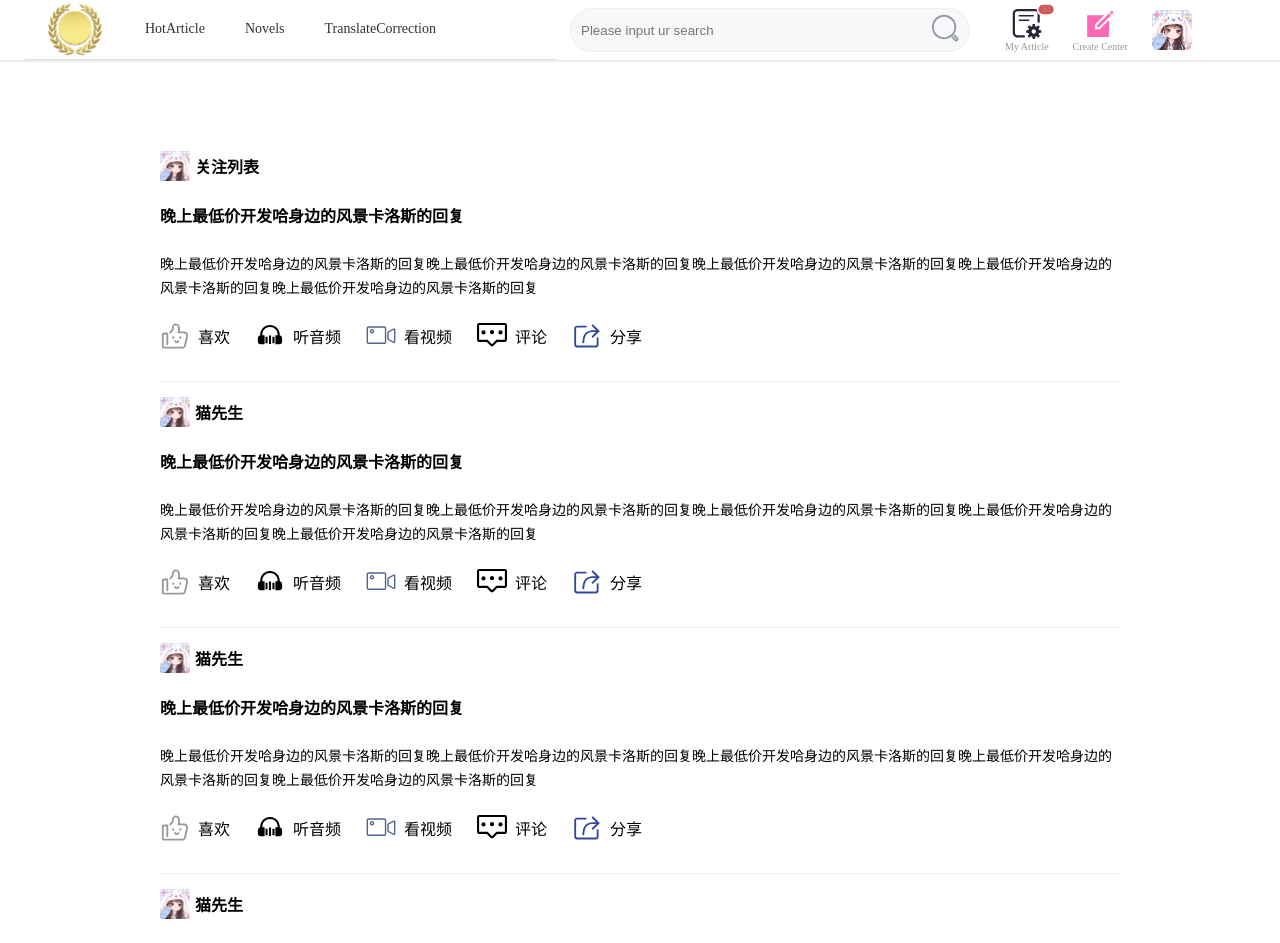
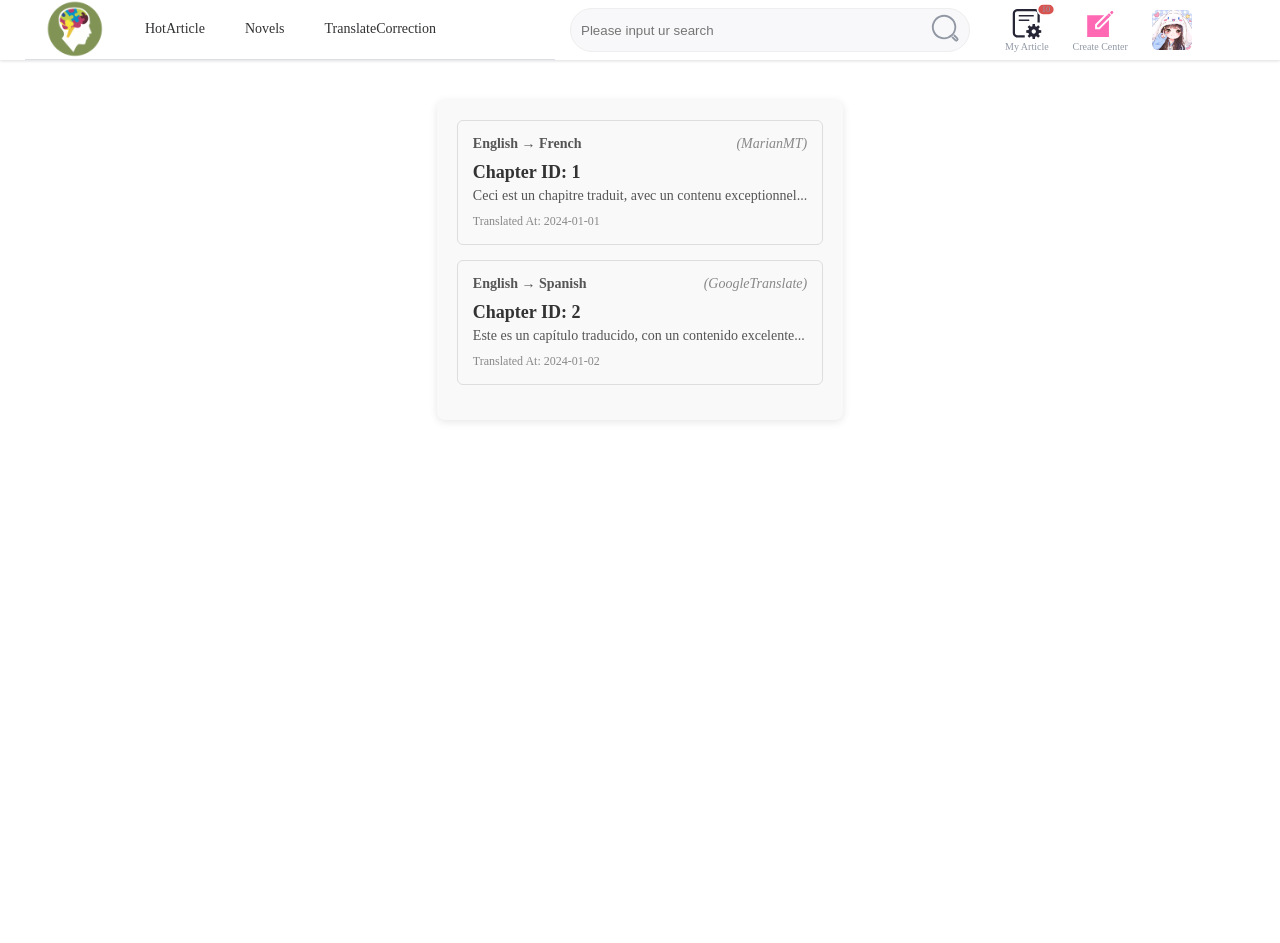
Before and after one commit to kepur/hzVt1, a Vue app: page /index/correction in a window 1280 px wide. Shown: the top 943 px of the page. After the commit the page ends 800 px from the top, so only its background shows below. Built offline with nearby package versions, Linux system fonts and the light colour scheme; sample sign-in values are in the browser's storage.

Commit message:
page fix methods

```diff
--- a/src/components/CorrectionList.vue
+++ b/src/components/CorrectionList.vue
@@ -1,194 +1,147 @@
 <script lang="ts" setup>
-import IconIndex from './icons/IconIndex.vue';
+import { ref, onMounted } from 'vue';
+import { useRouter } from 'vue-router';
+// import { fetchTranslatedChapters } from '@/services/novel'; // Uncomment when API is ready
+
+// Mock data for testing
+const translatedChapters = ref([
+  {
+    id: 1,
+    chapter_id: 1,
+    original_language: 'English',
+    target_language: 'French',
+    translated_content: 'Ceci est un chapitre traduit, avec un contenu exceptionnel...',
+    translation_engine: 'MarianMT',
+    created_at: '2024-01-01',
+  },
+  {
+    id: 2,
+    chapter_id: 2,
+    original_language: 'English',
+    target_language: 'Spanish',
+    translated_content: 'Este es un capítulo traducido, con un contenido excelente...',
+    translation_engine: 'GoogleTranslate',
+    created_at: '2024-01-02',
+  },
+]);
+
+const router = useRouter();
+
+// Load translated chapters dynamically (mocked or API-driven)
+const loadTranslatedChapters = async () => {
+  try {
+    // Uncomment below when the API is ready
+    // const response = await fetchTranslatedChapters();
+    // translatedChapters.value = response.data;
+
+    console.log('Using mock data for testing.');
+  } catch (error) {
+    console.error('Failed to fetch translated chapters:', error);
+  }
+};
+
+// Navigate to the CorrectionDetail page
+const goToCorrectionDetail = (chapterId: number) => {
+  router.push({ path: `/index/correctiondetail`, query: { id: chapterId } });
+};
+
+// Lifecycle hook
+onMounted(() => {
+  loadTranslatedChapters();
+});
 </script>
+
 <template>
-  <div class="Topstory-content">
+  <div class="correction-list">
     <ul>
-      <li>
-        <div>
-          <div class="topstory-hd">
-            <img src="../assets/user.jpg" />
-            <span>关注列表</span>
-          </div>
-          <h3 class="topstory-title">晚上最低价开发哈身边的风景卡洛斯的回复</h3>
-          <div class="topstory-articleitem">
-            晚上最低价开发哈身边的风景卡洛斯的回复晚上最低价开发哈身边的风景卡洛斯的回复晚上最低价开发哈身边的风景卡洛斯的回复晚上最低价开发哈身边的风景卡洛斯的回复晚上最低价开发哈身边的风景卡洛斯的回复
-          </div>
+      <li
+        v-for="chapter in translatedChapters"
+        :key="chapter.id"
+        class="chapter-item"
+        @click="goToCorrectionDetail(chapter.chapter_id)"
+      >
+        <div class="chapter-header">
+          <span class="language-pair">
+            {{ chapter.original_language }} → {{ chapter.target_language }}
+          </span>
+          <span class="engine">
+            ({{ chapter.translation_engine }})
+          </span>
         </div>
-        <div class="topstory-actions">
-          <ul>
-            <li>
-              <div class="icon-text">
-              <IconIndex name="like" width="30px" height="30px"></IconIndex>
-              <span>喜欢</span>
-              </div>
-            </li>
-            <li>
-              <div class="icon-text">
-                <IconIndex name="listen" width="30px" height="30px"></IconIndex>
-              <span>听音频</span>
-              </div>
-            </li>
-            <li>
-              <div class="icon-text">
-                <IconIndex name="video" width="30px" height="30px"></IconIndex>
-              <span>看视频</span>
-              </div>
-            </li>
-            <li>
-              <div class="icon-text">
-                <IconIndex name="comments" width="30px" height="30px"></IconIndex>
-              <span>评论</span>
-              </div>
-            </li>
-            <li>
-              <div class="icon-text">
-                <IconIndex name="share" width="30px" height="30px"></IconIndex>
-              <span>分享</span>
-              </div>
-            </li>
-          </ul>
+        <h3 class="chapter-title">
+          Chapter ID: {{ chapter.chapter_id }}
+        </h3>
+        <div class="translated-preview">
+          {{ chapter.translated_content }}
         </div>
-      </li>
-      <li>
-        <div>
-          <div class="topstory-hd">
-            <img src="../assets/user.jpg" />
-            <span>猫先生</span>
-          </div>
-          <h3 class="topstory-title">晚上最低价开发哈身边的风景卡洛斯的回复</h3>
-          <div class="topstory-articleitem">
-            晚上最低价开发哈身边的风景卡洛斯的回复晚上最低价开发哈身边的风景卡洛斯的回复晚上最低价开发哈身边的风景卡洛斯的回复晚上最低价开发哈身边的风景卡洛斯的回复晚上最低价开发哈身边的风景卡洛斯的回复
-          </div>
-        </div>
-        <div class="topstory-actions">
-          <ul>
-            <li>
-              <div class="icon-text">
-              <IconIndex name="like" width="30px" height="30px"></IconIndex>
-              <span>喜欢</span>
-              </div>
-            </li>
-            <li>
-              <div class="icon-text">
-                <IconIndex name="listen" width="30px" height="30px"></IconIndex>
-              <span>听音频</span>
-              </div>
-            </li>
-            <li>
-              <div class="icon-text">
-                <IconIndex name="video" width="30px" height="30px"></IconIndex>
-              <span>看视频</span>
-              </div>
-            </li>
-            <li>
-              <div class="icon-text">
-                <IconIndex name="comments" width="30px" height="30px"></IconIndex>
-              <span>评论</span>
-              </div>
-            </li>
-            <li>
-              <div class="icon-text">
-                <IconIndex name="share" width="30px" height="30px"></IconIndex>
-              <span>分享</span>
-              </div>
-            </li>
-          </ul>
-        </div>
-      </li>
-      <li>
-        <div>
-          <div class="topstory-hd">
-            <img src="../assets/user.jpg" />
-            <span>猫先生</span>
-          </div>
-          <h3 class="topstory-title">晚上最低价开发哈身边的风景卡洛斯的回复</h3>
-          <div class="topstory-articleitem">
-            晚上最低价开发哈身边的风景卡洛斯的回复晚上最低价开发哈身边的风景卡洛斯的回复晚上最低价开发哈身边的风景卡洛斯的回复晚上最低价开发哈身边的风景卡洛斯的回复晚上最低价开发哈身边的风景卡洛斯的回复
-          </div>
-        </div>
-        <div class="topstory-actions">
-          <ul>
-            <li>
-              <div class="icon-text">
-              <IconIndex name="like" width="30px" height="30px"></IconIndex>
-              <span>喜欢</span>
-              </div>
-            </li>
-            <li>
-              <div class="icon-text">
-                <IconIndex name="listen" width="30px" height="30px"></IconIndex>
-              <span>听音频</span>
-              </div>
-            </li>
-            <li>
-              <div class="icon-text">
-                <IconIndex name="video" width="30px" height="30px"></IconIndex>
-              <span>看视频</span>
-              </div>
-            </li>
-            <li>
-              <div class="icon-text">
-                <IconIndex name="comments" width="30px" height="30px"></IconIndex>
-              <span>评论</span>
-              </div>
-            </li>
-            <li>
-              <div class="icon-text">
-                <IconIndex name="share" width="30px" height="30px"></IconIndex>
-              <span>分享</span>
-              </div>
-            </li>
-          </ul>
-        </div>
-      </li>
-      <li>
-        <div>
-          <div class="topstory-hd">
-            <img src="../assets/user.jpg" />
-            <span>猫先生</span>
-          </div>
-          <h3 class="topstory-title">晚上最低价开发哈身边的风景卡洛斯的回复</h3>
-          <div class="topstory-articleitem">
-            晚上最低价开发哈身边的风景卡洛斯的回复晚上最低价开发哈身边的风景卡洛斯的回复晚上最低价开发哈身边的风景卡洛斯的回复晚上最低价开发哈身边的风景卡洛斯的回复晚上最低价开发哈身边的风景卡洛斯的回复
-          </div>
-        </div>
-        <div class="topstory-actions">
-          <ul>
-            <li>
-              <div class="icon-text">
-              <IconIndex name="like" width="30px" height="30px"></IconIndex>
-              <span>喜欢</span>
-              </div>
-            </li>
-            <li>
-              <div class="icon-text">
-                <IconIndex name="listen" width="30px" height="30px"></IconIndex>
-              <span>听音频</span>
-              </div>
-            </li>
-            <li>
-              <div class="icon-text">
-                <IconIndex name="video" width="30px" height="30px"></IconIndex>
-              <span>看视频</span>
-              </div>
-            </li>
-            <li>
-              <div class="icon-text">
-                <IconIndex name="comments" width="30px" height="30px"></IconIndex>
-              <span>评论</span>
-              </div>
-            </li>
-            <li>
-              <div class="icon-text">
-                <IconIndex name="share" width="30px" height="30px"></IconIndex>
-              <span>分享</span>
-              </div>
-            </li>
-          </ul>
+        <div class="chapter-meta">
+          <span>Translated At: {{ chapter.created_at }}</span>
         </div>
       </li>
     </ul>
   </div>
 </template>
-<style scoped></style>
+
+<style scoped>
+.correction-list {
+  padding: 20px;
+  max-width: 800px;
+  margin: auto;
+  background-color: #f9f9f9;
+  border-radius: 8px;
+  box-shadow: 0px 2px 8px rgba(0, 0, 0, 0.1);
+}
+
+ul {
+  list-style: none;
+  padding: 0;
+  margin: 0;
+}
+
+.chapter-item {
+  padding: 15px;
+  border: 1px solid #ddd;
+  border-radius: 6px;
+  margin-bottom: 15px;
+  cursor: pointer;
+  transition: background-color 0.2s ease;
+}
+
+.chapter-item:hover {
+  background-color: #f5f5f5;
+}
+
+.chapter-header {
+  display: flex;
+  justify-content: space-between;
+  font-size: 14px;
+  color: #888;
+}
+
+.language-pair {
+  font-weight: bold;
+  color: #555;
+}
+
+.engine {
+  font-style: italic;
+}
+
+.chapter-title {
+  font-size: 18px;
+  font-weight: bold;
+  margin: 10px 0 5px;
+  color: #333;
+}
+
+.translated-preview {
+  font-size: 14px;
+  color: #555;
+  margin-bottom: 10px;
+}
+
+.chapter-meta {
+  font-size: 12px;
+  color: #888;
+}
+</style>
--- a/src/router/index.ts
+++ b/src/router/index.ts
@@ -74,6 +74,11 @@ const router = createRouter({
               component: () => import('../views/ConvertView.vue'),
             },
             {
+              path: 'correctiondetail',
+              name: 'correctiondetail',
+              component: () => import('../views/CorrectionDetail.vue'),
+            },
+            {
               path: 'search',
               name: 'search',
               component: () => import('../components/SearchResuList.vue'),
--- a/src/views/ConvertView.vue
+++ b/src/views/ConvertView.vue
@@ -1,131 +1,125 @@
-<template>
-  <el-form :model="chapterForm" label-width="120px">
-    <!-- 章节信息 -->
-    <el-form-item label="章节标题">
-      <el-input v-model="chapter.title" disabled></el-input>
-    </el-form-item>
+<script lang="ts" setup>
+import { useRoute } from 'vue-router'; // 修复：导入 useRoute
+import { ref, onMounted } from 'vue';
 
-    <el-form-item label="章节内容">
-      <el-input type="textarea" v-model="chapter.content" disabled></el-input>
-    </el-form-item>
+const route = useRoute();
+const chapterId = Number(route.query.id);
 
-    <!-- 操作按钮 -->
-    <el-form-item>
-      <el-button type="primary" @click="generateAudio">生成语音</el-button>
-      <el-button :disabled="!canGenerateImage" type="success" @click="generateImage">生成图片</el-button>
-      <el-button :disabled="!canGenerateVideo" type="warning" @click="generateVideo">生成视频</el-button>
-      <el-button type="info" @click="translateContent">翻译</el-button>
-    </el-form-item>
+// Mock data for testing
+const chapter = ref({
+  id: chapterId,
+  title: 'Sample Chapter Title',
+  has_audio: false,
+  has_image: false,
+});
 
-    <!-- 翻译语言选择 -->
-    <el-form-item label="翻译语言">
-      <el-select v-model="chapterForm.target_language" placeholder="请选择语言" clearable>
-        <el-option
-          v-for="language in languages"
-          :key="language.id"
-          :label="language.language_name"
-          :value="language.id"
-        ></el-option>
-      </el-select>
-    </el-form-item>
-  </el-form>
-</template>
+const audioStyles = ref([
+  { id: 1, name: 'Soft' },
+  { id: 2, name: 'Bold' },
+]);
 
-<script setup lang="ts">
-import { ref, onMounted } from 'vue';
-import {
-  fetchChapterDetails,
-  fetchGeneratedAudios,
-  fetchGeneratedImages,
-  fetchGeneratedVideos,
-  createGeneratedAudio,
-  createGeneratedImage,
-  createGeneratedVideo,
-} from '@/services/novel';
-import { fetchSupportedLanguages } from '@/services/lang';
+const supportedLanguages = ref([
+  { id: 1, name: 'French' },
+  { id: 2, name: 'Spanish' },
+]);
 
-const chapterId = 1; // 你可以通过路由或页面参数动态获取
-const chapter = ref({
-  title: '',
-  content: '',
-});
-const languages = ref([]);
-const canGenerateImage = ref(false);
-const canGenerateVideo = ref(false);
+const stableDiffusionParams = ref([
+  { id: 1, name: 'High Resolution' },
+  { id: 2, name: 'Artistic Style' },
+]);
 
-// 加载章节详情
+// Mock function to load chapter details (API will replace this)
 const loadChapterDetails = async () => {
   try {
-    const response = await fetchChapterDetails(chapterId);
-    chapter.value = response.data;
+    // Uncomment when API is ready
+    // const response = await fetchChapterDetails(chapterId);
+    // chapter.value = response.data;
 
-    // 检查生成状态
-    const audioResponse = await fetchGeneratedAudios({ chapter_id: chapterId });
-    const imageResponse = await fetchGeneratedImages({ chapter_id: chapterId });
-    const videoResponse = await fetchGeneratedVideos({ chapter_id: chapterId });
-
-    canGenerateImage.value = audioResponse.data.length > 0;
-    canGenerateVideo.value = canGenerateImage.value && imageResponse.data.length > 0;
+    console.log('Using mock data for testing.');
   } catch (error) {
     console.error('Failed to load chapter details:', error);
   }
 };
 
-// 加载支持的翻译语言
-const loadLanguages = async () => {
-  try {
-    const response = await fetchSupportedLanguages();
-    languages.value = response.data;
-  } catch (error) {
-    console.error('Failed to load languages:', error);
-  }
+const generateVideo = () => {
+  alert('Generating Video...');
 };
 
-// 生成语音
-const generateAudio = async () => {
-  try {
-    await createGeneratedAudio({ chapter_id: chapterId, audio_style_id: 1 });
-    loadChapterDetails(); // 更新生成状态
-    console.log('Audio generated successfully');
-  } catch (error) {
-    console.error('Failed to generate audio:', error);
-  }
-};
-
-// 生成图片
-const generateImage = async () => {
-  try {
-    await createGeneratedImage({ chapter_id: chapterId });
-    loadChapterDetails(); // 更新生成状态
-    console.log('Image generated successfully');
-  } catch (error) {
-    console.error('Failed to generate image:', error);
-  }
-};
-
-// 生成视频
-const generateVideo = async () => {
-  try {
-    await createGeneratedVideo({ chapter_id: chapterId, language_code: 'en' });
-    loadChapterDetails(); // 更新生成状态
-    console.log('Video generated successfully');
-  } catch (error) {
-    console.error('Failed to generate video:', error);
-  }
-};
-
-// 翻译
-const translateContent = async () => {
-  console.log('Translation functionality is not yet implemented');
-};
-
-// 页面加载时获取数据
 onMounted(() => {
   loadChapterDetails();
-  loadLanguages();
 });
 </script>
 
+<template>
+  <div class="convert-view">
+    <h1>Advanced Generate for: {{ chapter.title }}</h1>
+
+    <!-- Image Generation -->
+    <div>
+      <h3>Generate Image</h3>
+      <el-select v-model="chapter.image_param" placeholder="Select Image Parameter">
+        <el-option
+          v-for="param in stableDiffusionParams"
+          :key="param.id"
+          :label="param.name"
+          :value="param.id"
+        />
+      </el-select>
+      <el-button type="success">Generate Image</el-button>
+    </div>
+
+    <!-- Audio Generation -->
+    <div>
+      <h3>Generate Audio</h3>
+      <el-select v-model="chapter.audio_style" placeholder="Select Audio Style">
+        <el-option
+          v-for="style in audioStyles"
+          :key="style.id"
+          :label="style.name"
+          :value="style.id"
+        />
+      </el-select>
+      <el-button type="primary">Generate Audio</el-button>
+    </div>
+
+    <!-- Video Generation -->
+    <div>
+      <h3>Generate Video</h3>
+      <el-button
+        type="warning"
+        :disabled="!chapter.has_audio || !chapter.has_image"
+        @click="generateVideo"
+      >
+        Generate Video
+      </el-button>
+    </div>
+
+    <!-- Machine Translation -->
+    <div>
+      <h3>Machine Translation</h3>
+      <el-select v-model="chapter.translation_language" placeholder="Select Language">
+        <el-option
+          v-for="language in supportedLanguages"
+          :key="language.id"
+          :label="language.name"
+          :value="language.id"
+        />
+      </el-select>
+      <el-button type="info">Translate</el-button>
+    </div>
+  </div>
+</template>
+
 <style scoped>
-/* 可根据需要添加样式 */
+.convert-view {
+  padding: 20px;
+}
+
+h3 {
+  margin-top: 20px;
+}
+
+.el-button {
+  margin-top: 10px;
+}
 </style>
--- a/src/views/LoginView.vue
+++ b/src/views/LoginView.vue
@@ -79,7 +79,7 @@ const handleClick = (tab: TabsPaneContext, event: Event) => {
       <div class="loginleft">
         <p class="loginleft-title">Share this website</p>
         <div class="loginleft-erm">
-          <img src="@/assets/apple.png" />
+          <img src="@/assets/weblogo.webp" />
         </div>
         <p class="loginleft-message">Another Login :facebook</p>
         <ul>
--- a/src/views/MyChapterView.vue
+++ b/src/views/MyChapterView.vue
@@ -1,133 +1,79 @@
+<script lang="ts" setup>
+import { ref, onMounted } from 'vue';
+import { useRouter } from 'vue-router';
+// import { fetchUserChapters } from '@/services/novel'; // Uncomment when API is ready
+
+const router = useRouter();
+
+// Mock data for testing
+const chapters = ref([
+  {
+    id: 1,
+    title: 'Sample Chapter 1',
+    summary: 'This is a summary of Chapter 1.',
+  },
+  {
+    id: 2,
+    title: 'Sample Chapter 2',
+    summary: 'This is a summary of Chapter 2.',
+  },
+]);
+
+const loadUserChapters = async () => {
+  try {
+    // Uncomment below when API is ready
+    // const response = await fetchUserChapters();
+    // chapters.value = response.data;
+
+    console.log('Using mock data for testing.');
+  } catch (error) {
+    console.error('Failed to fetch chapters:', error);
+  }
+};
+
+const goToConvertView = (chapterId: number) => {
+  router.push({ path: '/index/convert', query: { id: chapterId } });
+};
+
+onMounted(() => {
+  loadUserChapters();
+});
+</script>
+
 <template>
-  <div class="novel-list-container">
-    <el-row :gutter="20">
-      <el-col :span="24">
-        <div class="card">
-          <div class="card-header">
-            <h3>我的小说列表</h3>
-          </div>
-          <!-- 小说列表表格 -->
-          <el-table :data="novels" style="width: 100%" border>
-            <el-table-column prop="name" label="小说名称" width="200"></el-table-column>
-            <el-table-column prop="description" label="描述" width="300"></el-table-column>
-            <el-table-column prop="author" label="作者" width="150"></el-table-column>
-            <el-table-column prop="style" label="风格" width="150"></el-table-column>
-            <el-table-column label="操作" width="150">
-              <template #default="{ row }">
-                <el-button @click="viewNovel(row.id)" type="text" size="small" circle>查看</el-button>
-                <el-button @click="editNovel(row.id)" type="text" size="small" circle>编辑</el-button>
-                <el-button @click="handleDelete(row.id)" type="text" size="small" circle>删除</el-button>
-              </template>
-            </el-table-column>
-          </el-table>
-          <!-- 分页组件 -->
-          <el-pagination
-            v-if="totalPages > 1"
-            :current-page="page"
-            :page-size="pageSize"
-            :total="totalCount"
-            @current-change="handlePageChange"
-            layout="prev, pager, next, jumper"
-          />
+  <div class="my-chapter-view">
+    <h1>My Chapters</h1>
+    <ul>
+      <li v-for="chapter in chapters" :key="chapter.id" class="chapter-item">
+        <h3>{{ chapter.title }}</h3>
+        <p>{{ chapter.summary }}</p>
+        <div class="actions">
+          <el-button type="primary" size="small">Convert to Audio</el-button>
+          <el-button type="success" size="small">Generate Image</el-button>
+          <el-button type="warning" size="small" @click="goToConvertView(chapter.id)">
+            Advanced Generate
+          </el-button>
         </div>
-      </el-col>
-    </el-row>
+      </li>
+    </ul>
   </div>
 </template>
 
-<script setup lang="ts">
-import { ref, onMounted } from 'vue'
-import { fetchNovels, deleteNovel } from '@/services/novel'
-import { ElMessage } from 'element-plus'
-import { useRouter } from 'vue-router'
-
-// 获取当前用户的ID，假设已从store或cookie中获取
-const userId = ref(1);  // 假设这里是当前登录用户的ID
-const page = ref(1) // 当前页码
-const pageSize = ref(10) // 每页显示的小说数量
-const novels = ref([]) // 小说列表数据
-const totalCount = ref(0) // 小说总数
-const totalPages = ref(0) // 总页数
-
-// 获取小说列表
-const getNovels = async () => {
-  try {
-    const response = await fetchNovels({ userId: userId.value, page: page.value, size: pageSize.value })
-    novels.value = response.data.novels
-    totalCount.value = response.data.total
-    totalPages.value = Math.ceil(totalCount.value / pageSize.value)
-  } catch (error) {
-    console.error("Failed to fetch novels:", error)
-  }
-}
-
-// 查看小说详情
-const viewNovel = (id) => {
-  // 跳转到小说详情页面
-  useRouter().push(`/novels/${id}`)
-}
-
-// 编辑小说
-const editNovel = (id) => {
-  // 跳转到编辑小说页面
-  useRouter().push(`/novels/edit/${id}`)
-}
-
-// 删除小说
-const handleDelete = async (novelId) => {
-  try {
-    await deleteNovel(novelId)
-    ElMessage.success('小说删除成功')
-    getNovels() // 刷新小说列表
-  } catch (error) {
-    ElMessage.error('删除小说失败')
-  }
-}
-
-// 处理页码变化
-const handlePageChange = (newPage) => {
-  page.value = newPage
-  getNovels()
-}
-
-// 页面加载时获取小说列表
-onMounted(() => {
-  getNovels()
-})
-</script>
-
 <style scoped>
-.novel-list-container {
+.my-chapter-view {
   padding: 20px;
 }
 
-.card {
+.chapter-item {
+  border: 1px solid #ddd;
   border-radius: 8px;
-  background-color: #fff;
-  box-shadow: 0 2px 4px rgba(0, 0, 0, 0.1);
+  padding: 10px;
+  margin-bottom: 15px;
 }
 
-.card-header {
-  background-color: #f4f5f7;
-  padding: 10px 20px;
-  border-top-left-radius: 8px;
-  border-top-right-radius: 8px;
-}
-
-.el-table th {
-  background-color: #f4f5f7;
-}
-
-.el-table td {
-  white-space: normal;
-  word-wrap: break-word;
-}
-
-.el-button {
-  margin-left: 10px;
-}
-
-.el-table-column .cell {
-  padding: 10px;
+.actions {
+  display: flex;
+  gap: 10px;
+  margin-top: 10px;
 }
 </style>
```
Also changed, not shown: src/services/novel.ts (+20 -1 lines), src/assets/apple.png (deleted), src/assets/logo.png.
